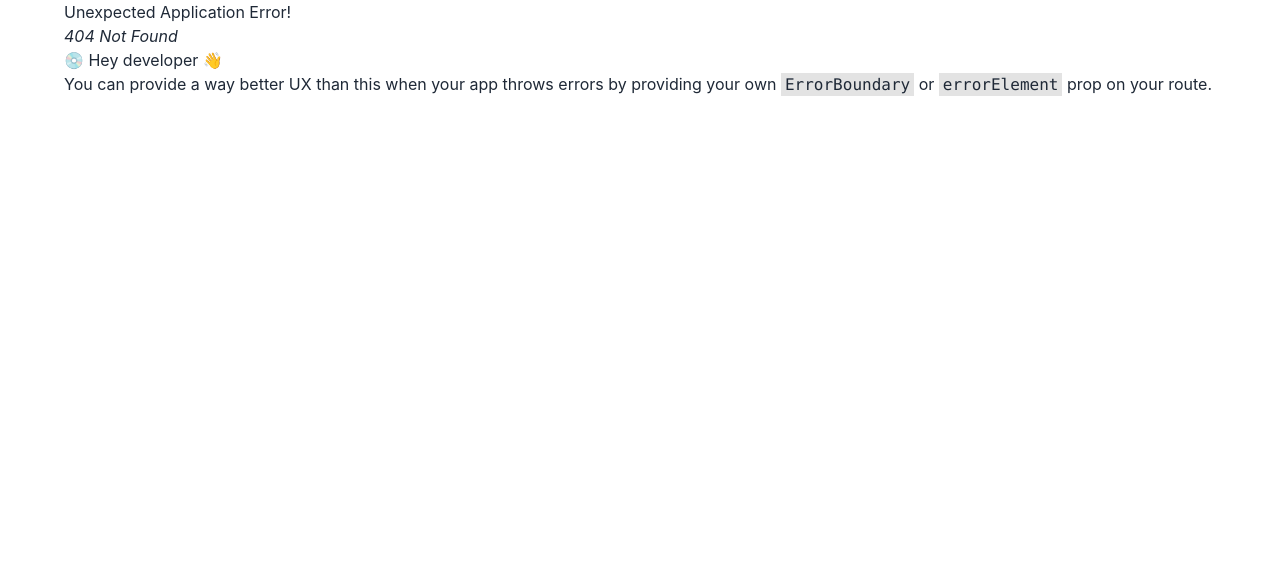
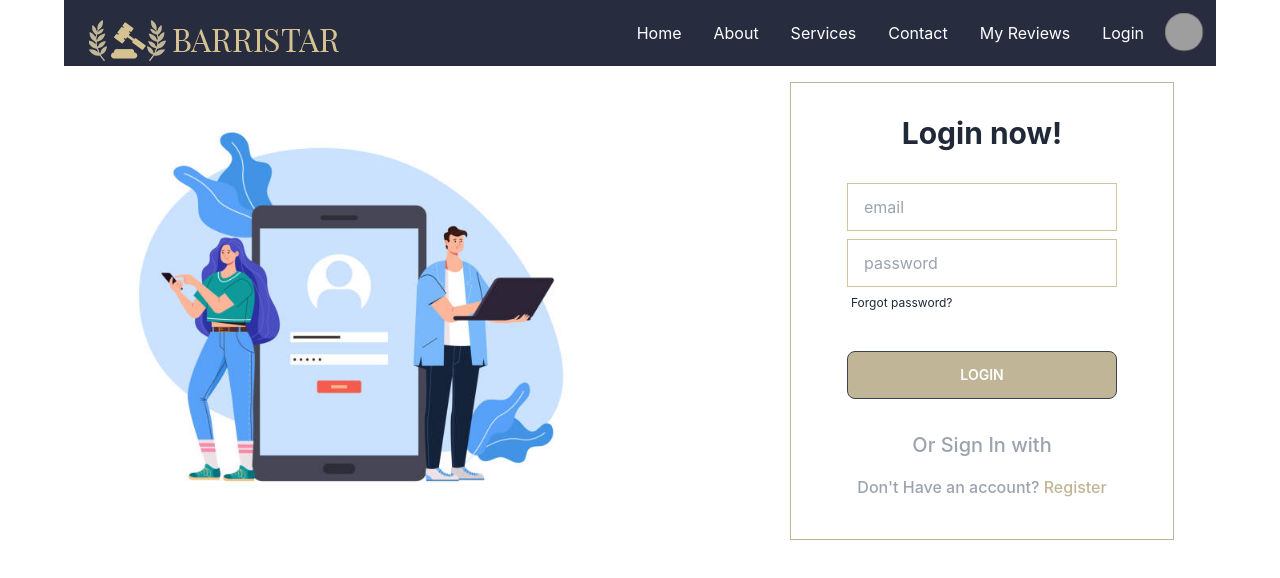
Before and after one commit to rimon005/Services-review-clinet, a React (Create React App) app: page /login in a window 1280 px wide. Before the commit this address had no page. Shown: the top 578 px of the page. Built offline with nearby package versions, Linux system fonts and the light colour scheme; grey boxes are pictures that could not be loaded.

Commit message:
login and register page create

```diff
--- /dev/null
+++ b/src/Context/AuthProvider/AuthProvider.js
@@ -0,0 +1,18 @@
+import React from 'react';
+import {getAuth} from 'firebase/auth'
+import app from '../../firebase/firebase.config';
+import { createContext } from 'react';
+
+
+export const AuthContext = createContext()
+const auth = getAuth(app)
+
+const AuthProvider = () => {
+    return (
+        <div>
+
+        </div>
+    );
+};
+
+export default AuthProvider;
--- /dev/null
+++ b/src/Layouts/LoginLayouts/LoginLayOuts.js
@@ -0,0 +1,14 @@
+import React from 'react';
+import { Outlet } from 'react-router-dom';
+import Header from '../../Pages/Shared/Header/Header';
+
+const LoginLayOuts = () => {
+    return (
+        <div>
+            <Header />
+            <Outlet />
+        </div>
+    );
+};
+
+export default LoginLayOuts;
--- /dev/null
+++ b/src/Pages/Login/Login/Login.css
@@ -0,0 +1,15 @@
+.login-card{
+    border: 1px solid #C0B596;
+}
+.sign{
+    color: #C0B596;
+}
+.login-btn{
+    background: #C0B596;
+}
+.login-btn:hover{
+    background: #d2c59e;
+}
+.input-field{
+    border: 1px solid #d2c59e;
+}
--- /dev/null
+++ b/src/Pages/Login/Login/Login.js
@@ -0,0 +1,40 @@
+import React from 'react';
+import { Link } from 'react-router-dom';
+import loginImg from '../../../assets/istockphoto-1281150061-612x612.jpg'
+import './Login.css'
+
+const Login = () => {
+    return (
+        <div className="hero w-full mb-12">
+            <div className="hero-content flex-col lg:flex-row">
+                <div className="text-center lg:text-left mr-14">
+                    <img className='w-4/5' src={loginImg} alt="" />
+                </div>
+                <form className="card login-card p-6 flex-shrink-0 w-full max-w-sm rounded-none bg-base-100">
+                    <h1 className="text-3xl text-center mt-2 font-bold">Login now!</h1>
+                    <div className="card-body">
+                        <div className="form-control">
+                            <input type="text" placeholder="email" name='email' required className="input rounded-none input-field" />
+                        </div>
+                        <div className="form-control">
+
+                            <input type="text" placeholder="password" name='password' required className="input input-field rounded-none" />
+                            <label className="label">
+                                <Link href="#" className="label-text-alt link link-hover">Forgot password?</Link>
+                            </label>
+                        </div>
+                        <div className="form-control mt-6 mb-0">
+                            <input className="btn login-btn text-white" type="submit" value="Login" />
+                        </div>
+                    </div>
+                    <p className='text-gray-400 font-medium text-xl text-center mb-4'>Or Sign In with</p>
+
+                    <p className='text-gray-400 font-medium text-center mb-4'>Don't Have an account? <Link to='/register' className='sign font-medium'>Register</Link></p>
+                </form>
+
+            </div>
+        </div>
+    );
+};
+
+export default Login;
--- /dev/null
+++ b/src/Pages/Login/Register/Register.js
@@ -0,0 +1,38 @@
+import React from 'react';
+import { Link } from 'react-router-dom';
+import loginImg from '../../../assets/istockphoto-1281150061-612x612.jpg'
+
+const Register = () => {
+    return (
+        <div className="hero w-full mb-12">
+            <div className="hero-content flex-col lg:flex-row">
+                <div className="text-center lg:text-left mr-14">
+                    <img className='w-4/5' src={loginImg} alt="" />
+                </div>
+                <form className="card login-card p-6 flex-shrink-0 w-full max-w-sm rounded-none bg-base-100">
+                    <h1 className="text-3xl text-center mt-2 font-bold">Register Please!</h1>
+                    <div className="card-body">
+                        <div className="form-control">
+                            <input type="text" placeholder="name" name='name' required className="input rounded-none input-field" />
+                        </div>
+                        <div className="form-control">
+                            <input type="email" placeholder="email" name='email' required className="input rounded-none input-field" />
+                        </div>
+                        <div className="form-control">
+                            <input type="password" placeholder="password" name='password' required className="input input-field rounded-none" />
+                        </div>
+                        <div className="form-control mt-6 mb-0">
+                            <input className="btn login-btn text-white" type="submit" value="Login" />
+                        </div>
+                    </div>
+                    <p className='text-gray-400 font-medium text-xl text-center mb-4'>Or Sign In with</p>
+
+                    <p className='text-gray-400 font-medium text-center mb-4'>Already have an account? <Link to='/login' className='sign font-medium'>Login</Link></p>
+                </form>
+
+            </div>
+        </div>
+    );
+};
+
+export default Register;
--- /dev/null
+++ b/src/Pages/Login/SocialLogin/SocialLogin.js
@@ -0,0 +1,11 @@
+import React from 'react';
+
+const SocialLogin = () => {
+    return (
+        <div>
+
+        </div>
+    );
+};
+
+export default SocialLogin;
--- a/src/Pages/Shared/Header/Header.js
+++ b/src/Pages/Shared/Header/Header.js
@@ -3,12 +3,12 @@ import { Link } from 'react-router-dom';
 import logo from '../../../assets/download.png'
 const Header = () => {
     const menuItems = <>
-        <li><Link> Home</Link></li>
+        <li><Link to='/'> Home</Link></li>
         <li><Link> About</Link></li>
         <li><Link> Services</Link></li>
         <li><Link> Contact </Link></li>
         <li><Link> My Reviews </Link></li>
-        <li><Link> Login</Link></li>
+        <li><Link to='/login'> Login</Link></li>
 
     </>
     return (
```
Also changed, not shown: src/App.js (+17 -0 lines), src/assets/istockphoto-1281150061-612x612.jpg (added).
